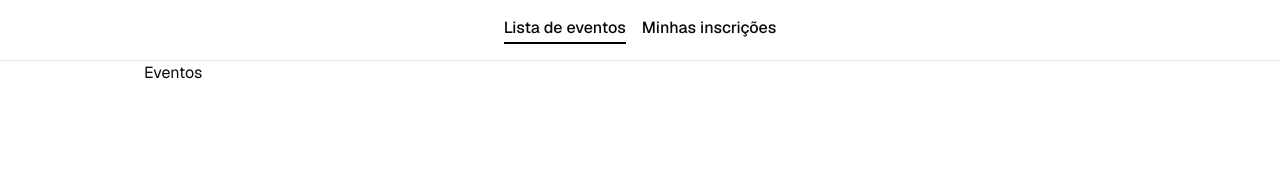
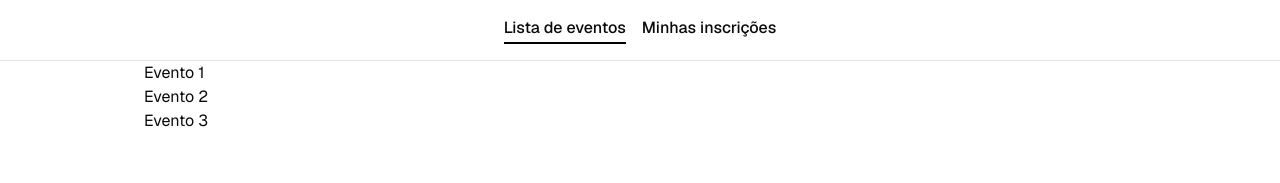
Before and after one commit to severo-bernardo04/event-creator-FE, a Next.js app in the folder my-app/: page /dashboard/events in a window 1280 px wide. Shown: the top 183 px of the page. Built offline with nearby package versions, Linux system fonts and the light colour scheme.

Commit message:
feat: initial event list

```diff
--- a/my-app/app/dashboard/events/page.tsx
+++ b/my-app/app/dashboard/events/page.tsx
@@ -1,7 +1,13 @@
 
 const Events = () => {
   return (
-    <div>Eventos</div>
+    <div>
+        <ul>
+            <li>Evento 1</li>
+            <li>Evento 2</li>
+            <li>Evento 3</li>
+        </ul>
+    </div>
   )
 }
 
```
